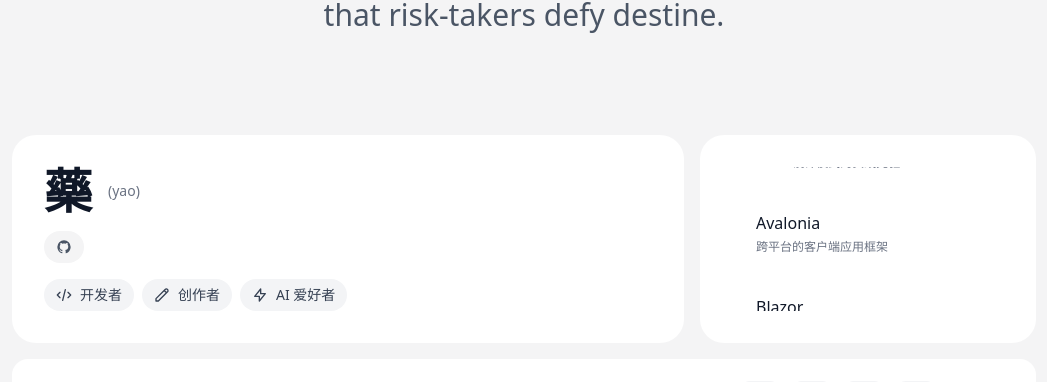
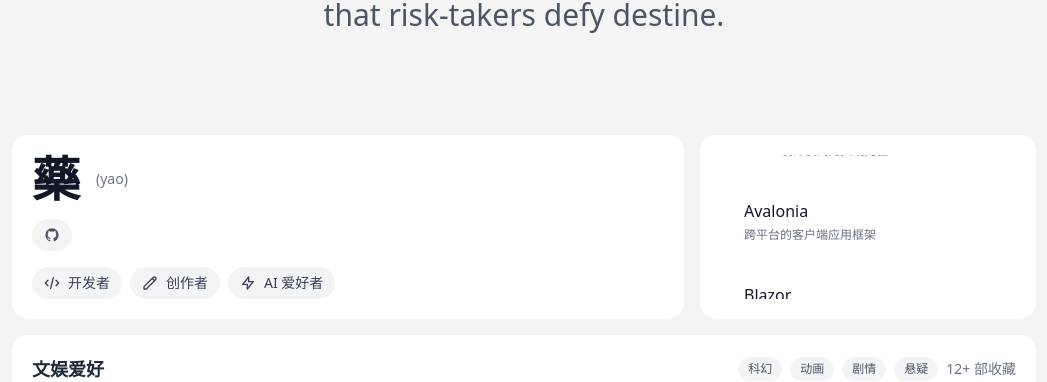
Before and after one commit to baiyi0409/baiyi0409.github.io, a Vue app: page / in a window 1280 px wide. Shown: the part 1211-1593 px from the top of the page, without its empty margins (116-1163 px from the left). Built offline with nearby package versions, Linux system fonts and the light colour scheme.

Commit message:
滚动信息添加最小高度

```diff
--- a/demo.html
+++ b/demo.html
@@ -585,6 +585,7 @@
                             </div>
                         </div>
                     </div>
+
                     <div class="col-span-12 md:col-span-8 grid grid-cols-1 md:grid-cols-2 gap-4">
                         <!-- Development Stats --> <!-- Development Stats -->
                         <div class="bg-white rounded-2xl p-5 flex flex-col justify-between">
@@ -619,6 +620,7 @@
                                 </div>
                             </div>
                         </div>
+
                         <!-- Product & Design -->
                         <div class="bg-white rounded-2xl p-5 flex flex-col justify-between" data-astro-cid-wvs5ngkc="">
                             <div class="flex items-center justify-between mb-4" data-astro-cid-wvs5ngkc="">
--- a/src/components/Content.vue
+++ b/src/components/Content.vue
@@ -93,7 +93,7 @@
         <div
           class="col-span-12 md:col-span-12 grid grid-cols-1 md:grid-cols-[8fr_4fr] gap-4"
         >
-          <div class="bg-white rounded-3xl p-6 md:p-8">
+          <div class="bg-white rounded-2xl p-5 flex flex-col justify-between">
             <!-- 基本信息 -->
             <div class="h-full flex flex-col justify-between">
               <div>
@@ -165,7 +165,7 @@
             </div>
           </div>
 
-          <div class="bg-white rounded-3xl p-6 md:p-8">
+          <div class="bg-white rounded-2xl p-5 flex flex-col justify-between min-h-[150px]">
             <div
               class="relative h-full overflow-hidden rounded-xl to-indigo-50"
             >
```
